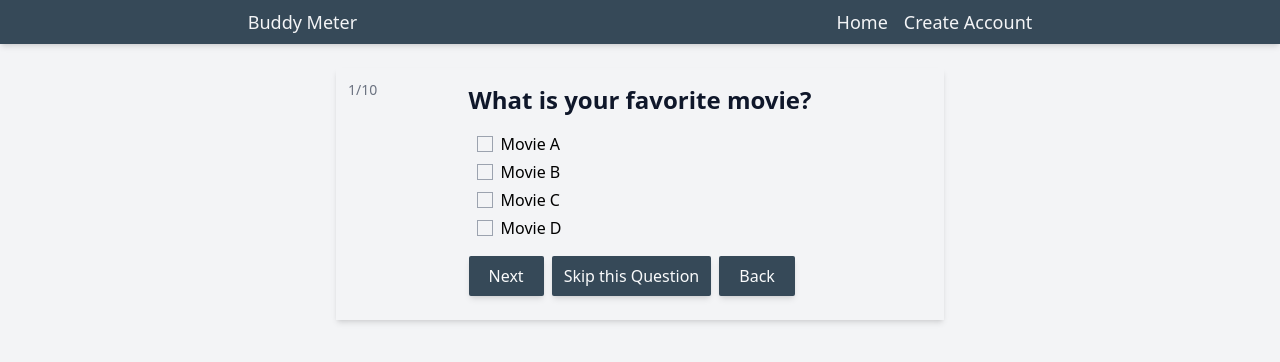
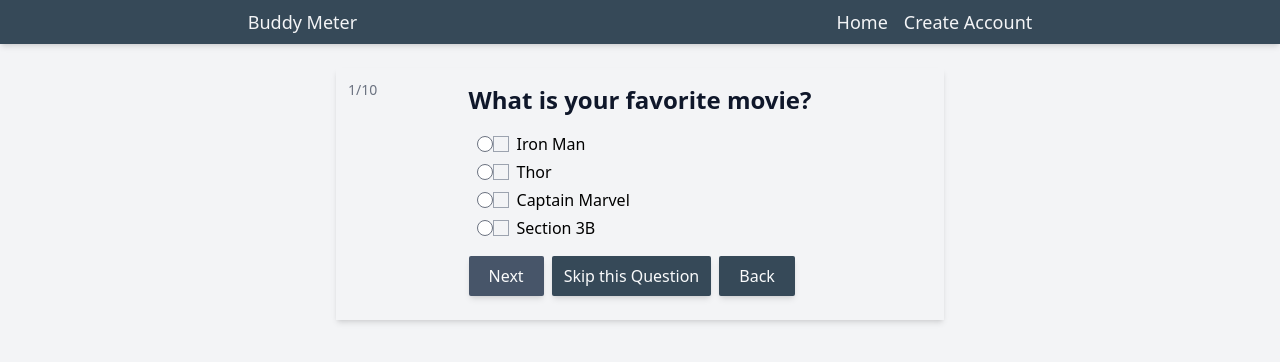
Before and after one commit to adarsh-chakraborty/BuddyMeter, a React (Create React App) app in the folder frontend/: page /create-quiz in a window 1280 px wide. Shown: the top 362 px of the page. Built offline with nearby package versions, Linux system fonts and the light colour scheme.

Commit message:
Next handler

```diff
--- a/frontend/src/components/Button.js
+++ b/frontend/src/components/Button.js
@@ -1,12 +1,14 @@
 import React from 'react';
 
-const Button = ({ btnText, btnType, classNames }) => {
+const Button = ({ btnText, btnType, classNames, onClick, disabled }) => {
   return (
     <button
       type={btnType}
-      className={`bg-[#364958] text-gray-50 rounded-sm shadow-md hover:bg-slate-600 transition-colors duration-200 ease-in-out ${
+      className={`bg-[#364958] disabled:bg-slate-600 text-gray-50 rounded-sm shadow-md hover:bg-slate-600 transition-colors duration-200 ease-in-out ${
         classNames && classNames
       }`}
+      disabled={disabled}
+      onClick={onClick}
     >
       {btnText}
     </button>
--- a/frontend/src/components/Option.js
+++ b/frontend/src/components/Option.js
@@ -1,12 +1,20 @@
+import { useState } from 'react';
 import classes from './Option.module.css';
 
-const Option = ({ option, isSelected, onSelect, index }) => {
+const Option = ({ option, onRadioChange, queId }) => {
   return (
     <div>
       <label
         className={`${classes.optionParent} cursor-pointer flex items-center`}
+        id={queId}
       >
-        <input type="radio" value={option} name="que" className="hidden" />
+        <input
+          type="radio"
+          value={option}
+          name={queId}
+          className=""
+          onChange={onRadioChange}
+        />
         <span
           className={`w-4 h-4 inline-block mr-1 border border-gray-400 transition duration-200 ${classes.box}`}
         ></span>
--- a/frontend/src/components/Question.js
+++ b/frontend/src/components/Question.js
@@ -5,10 +5,10 @@ import Card from './Card';
 import Option from './Option';
 
 const Question = ({ question: current, onNext, onSkip, index }) => {
-  const [selectedIndex, setSelectedIndex] = useState();
+  const [selectedQuestion, setSelectedQuestion] = useState();
 
-  const onSelectHandler = (x) => {
-    setSelectedIndex(x);
+  const onRadioChangeHandler = (queId, e) => {
+    setSelectedQuestion({ queId, answer: e.target.value });
   };
 
   return (
@@ -24,12 +24,28 @@ const Question = ({ question: current, onNext, onSkip, index }) => {
         {/* Options */}
         <div className="px-2 flex flex-col gap-1 py-4">
           {current.options.map((option, index) => {
-            return <Option option={option} index={index} key={index} />;
+            return (
+              <Option
+                option={option}
+                index={index}
+                key={index}
+                onRadioChange={onRadioChangeHandler.bind(null, current._id)}
+                queId={current._id}
+                checked={false}
+              />
+            );
           })}
         </div>
 
         <div className="flex gap-2">
-          <Button btnText={'Next'} classNames="min-w-max px-5 py-2" />
+          <Button
+            btnText={'Next'}
+            classNames="min-w-max px-5 py-2"
+            disabled={selectedQuestion ? false : true}
+            onClick={() => {
+              onNext(selectedQuestion);
+            }}
+          />
           <Button
             btnText="Skip this Question"
             classNames="min-w-max px-3 py-2"
--- a/frontend/src/questions.json
+++ b/frontend/src/questions.json
@@ -1,14 +1,22 @@
 [
   {
     "question": "What is your favorite movie?",
-    "options": ["Movie A", "Movie B", "Movie C", "Movie D"]
+    "_id": "1234",
+    "options": ["Iron Man", "Thor", "Captain Marvel", "Section 3B"]
   },
   {
-    "question": "What is your favorite movie?",
-    "options": ["Movie A", "Movie B", "Movie C", "Movie D"]
+    "question": "What is the best cartoon you have ever seen?",
+    "_id": "1234x",
+    "options": ["Tom and Jerry", "Spongebob", "Johnny Bravo", "Doraemon"]
   },
   {
-    "question": "What is your favorite movie?",
-    "options": ["Movie A", "Movie B", "Movie C", "Movie D"]
+    "question": "What is your favorite anime?",
+    "_id": "12345",
+    "options": [
+      "Kaguya Sama: Love is war",
+      "Attack on Titan",
+      "Naruto",
+      "Demon Slayer"
+    ]
   }
 ]
--- a/frontend/src/screens/CreateQuiz.js
+++ b/frontend/src/screens/CreateQuiz.js
@@ -7,9 +7,17 @@ import Question from '../components/Question';
 const CreateQuiz = () => {
   const [questions, setQuestions] = useState(questionsJSON);
   const [currentQuestion, setCurrentQuestion] = useState(0);
-  const userQuestions = [];
+  const [userQuestions, setUserQuestions] = useState([]);
 
-  const nextHandler = () => {};
+  const nextHandler = (selectedQuestion) => {
+    setUserQuestions((prevQuestions) => {
+      let newQuestions = [...prevQuestions];
+      newQuestions.push(selectedQuestion);
+      return newQuestions;
+    });
+
+    setCurrentQuestion((currentQuestion) => ++currentQuestion);
+  };
 
   const skipHandler = () => {};
 
```
